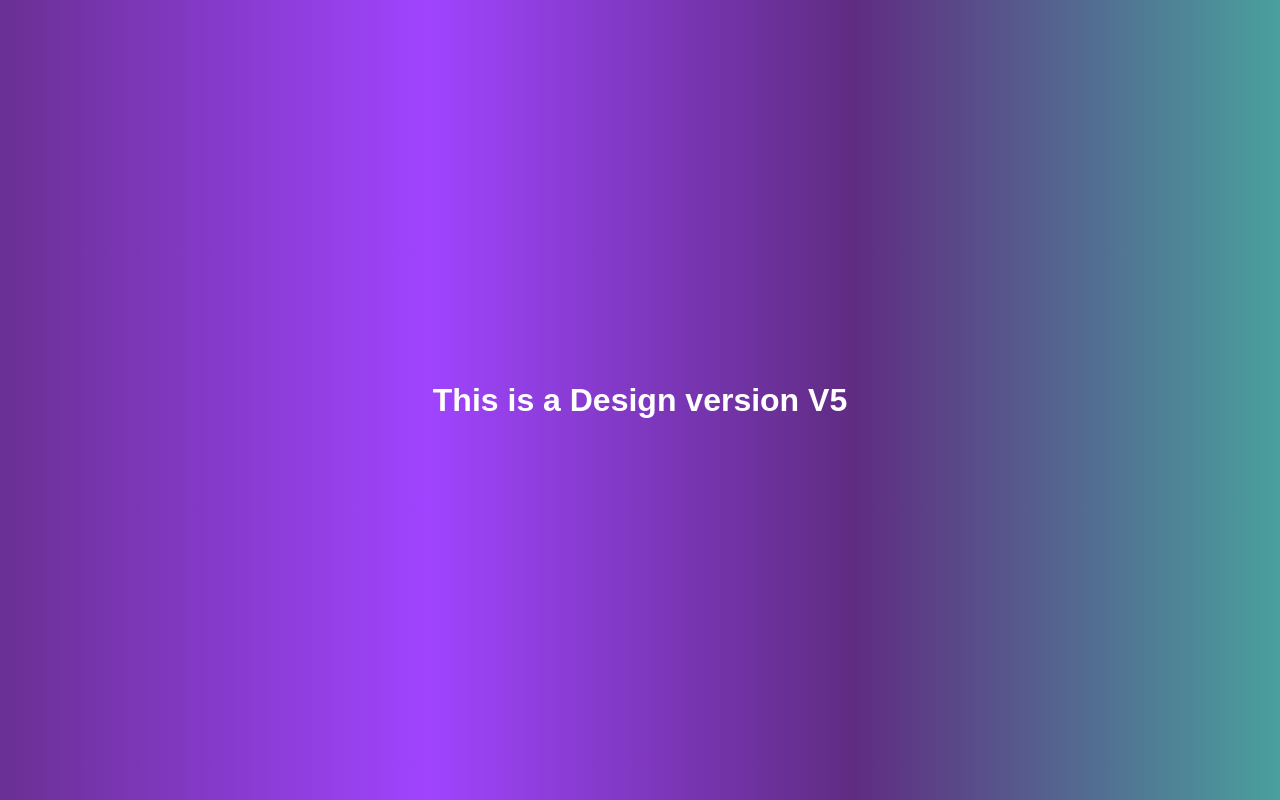
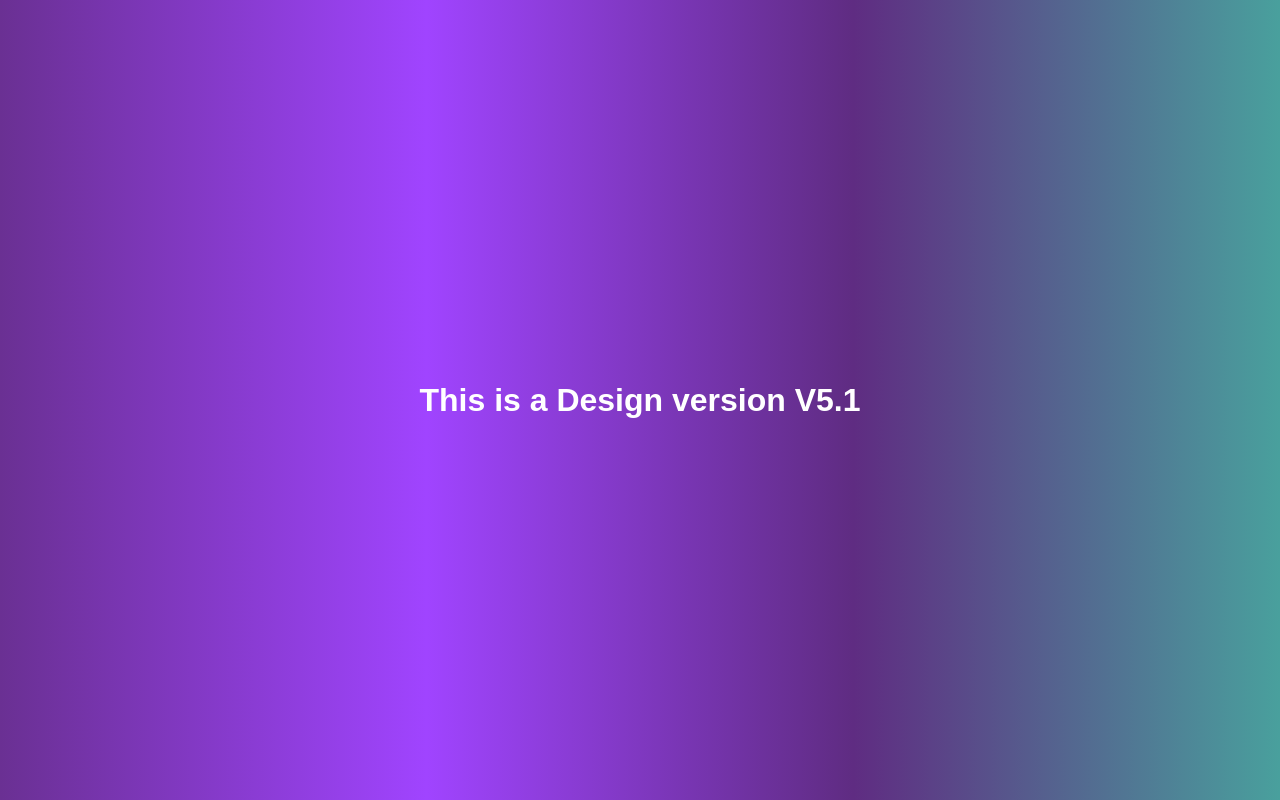
Before and after one commit to Anushy24/myrepo1, a plain HTML site: page index.html in a window 1280 px wide. Drawn offline with Linux system fonts and the light colour scheme.

Commit message:
Changed the version to 5.1

```diff
--- a/index.html
+++ b/index.html
@@ -6,6 +6,6 @@
     <title>Document</title>
 </head>
 <body>
-    <h1>This is a Design version V5</h1>
+    <h1>This is a Design version V5.1</h1>
 </body>
 </html>
```
